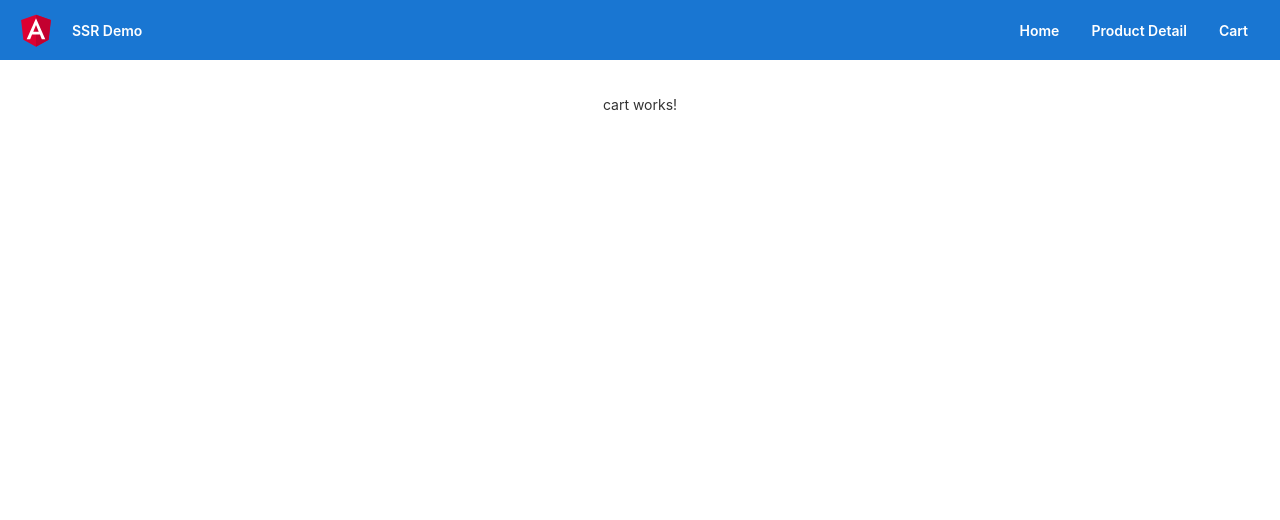
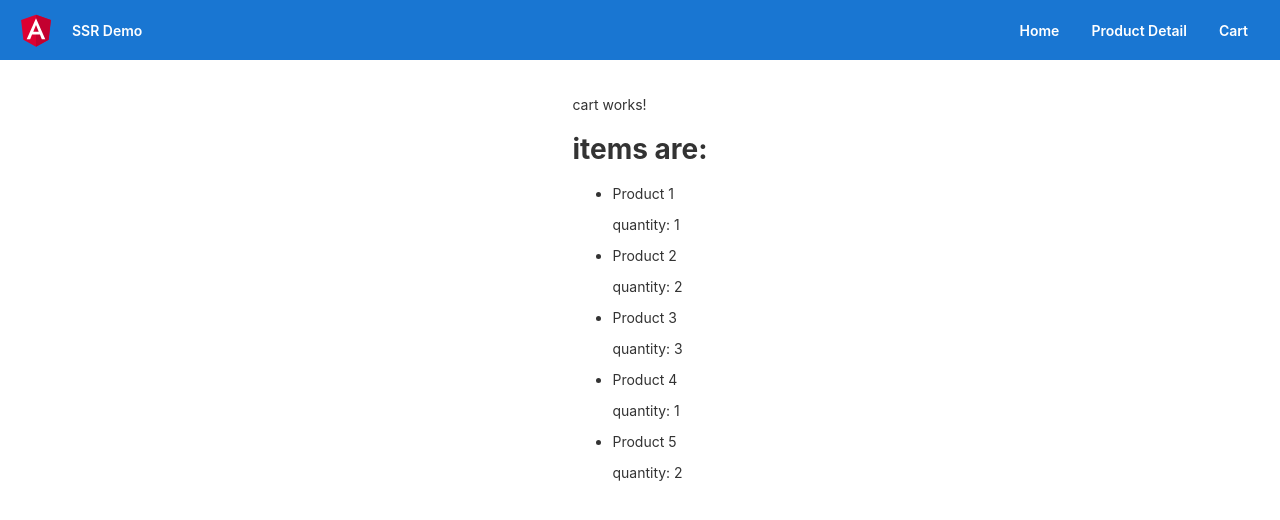
Before and after one commit to tahakorkem/AngularSSRDemo, an Angular app: page /cart in a window 1280 px wide. Shown: the top 520 px of the page. Built offline with nearby package versions, Linux system fonts and the light colour scheme.

Commit message:
Update cart component to use cart items passed from resolver

```diff
--- a/src/app/cart/cart.component.html
+++ b/src/app/cart/cart.component.html
@@ -1 +1,8 @@
 <p>cart works!</p>
+<h1>items are:</h1>
+<ul>
+  <li *ngFor="let item of items">
+    <p>{{item.name}}</p>
+    <p>quantity: {{item.quantity}}</p>
+  </li>
+</ul>
--- a/src/app/cart/cart.component.ts
+++ b/src/app/cart/cart.component.ts
@@ -1,4 +1,5 @@
 import { Component } from '@angular/core';
+import {ActivatedRoute} from "@angular/router";
 
 @Component({
   selector: 'app-cart',
@@ -7,4 +8,7 @@ import { Component } from '@angular/core';
 })
 export class CartComponent {
 
+  items = this.route.snapshot.data['items'] as {id: string, name: string, quantity: number}[]
+  constructor(private route: ActivatedRoute) { }
+
 }
```
